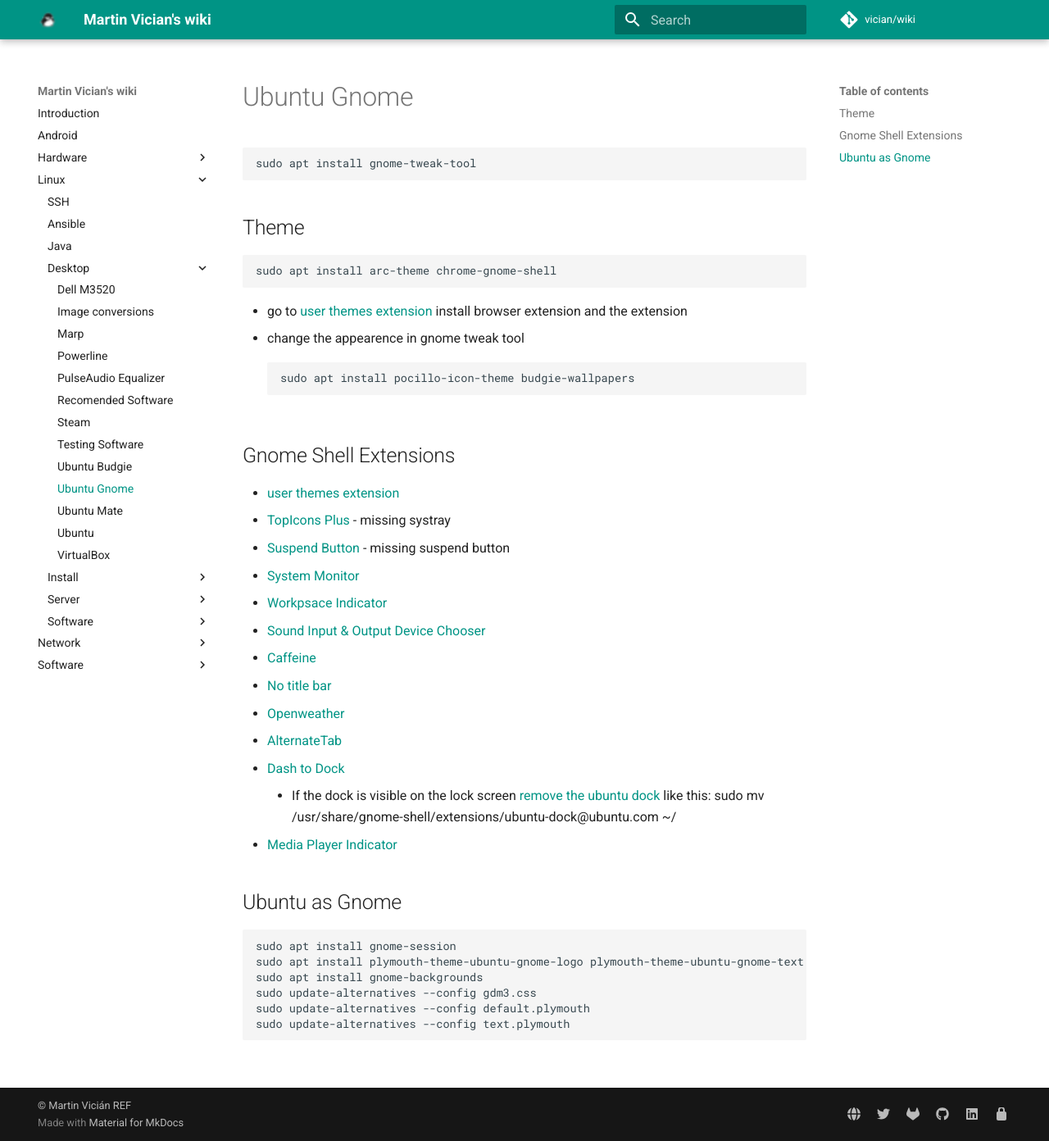
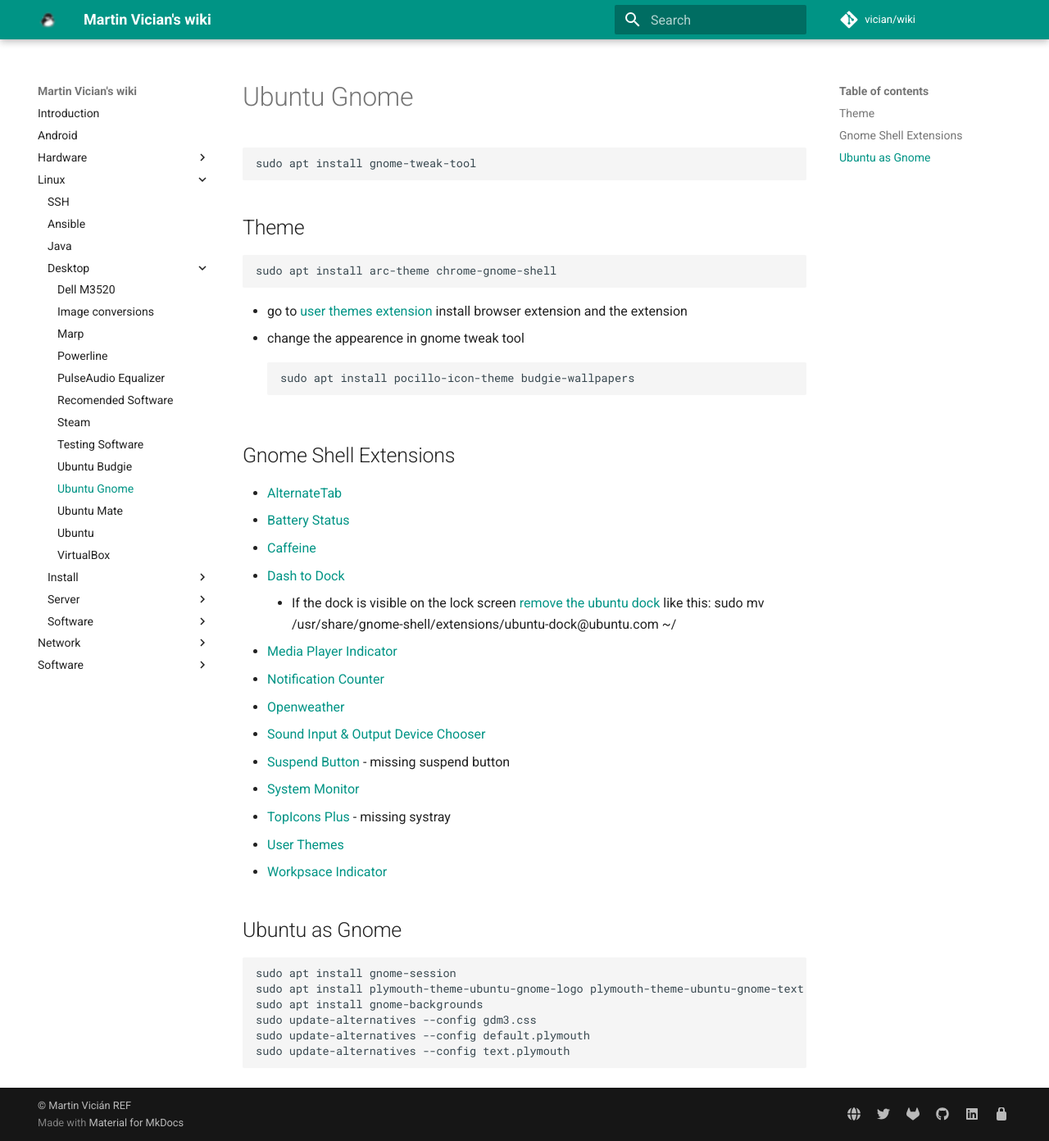
Before and after one commit to vician/wiki, an MkDocs documentation site: the page built from docs/linux/desktop/Ubuntu Gnome.md, in a window 1280 px wide and 1392 px high. Shown: the whole window at 82% size. Built offline with MkDocs 1.6.1 and Material for MkDocs 9.7.7, drawn with Linux system fonts in a browser that asks for light colours; comment, search, counter and statistics services are not loaded.

Commit message:
changed g3 extensions

```diff
--- a/docs/linux/desktop/Ubuntu Gnome.md
+++ b/docs/linux/desktop/Ubuntu Gnome.md
@@ -11,20 +11,21 @@
 
 ## Gnome Shell Extensions
 
-- [user themes extension](https://extensions.gnome.org/extension/19/user-themes/)
-- [TopIcons Plus](https://extensions.gnome.org/extension/1031/topicons/) - missing systray
-- [Suspend Button](https://extensions.gnome.org/extension/826/suspend-button/) - missing suspend button
-- [System Monitor](https://extensions.gnome.org/extension/120/system-monitor/)
-- [Workpsace Indicator](https://extensions.gnome.org/extension/21/workspace-indicator/)
-- [Sound Input & Output Device Chooser](https://extensions.gnome.org/extension/906/sound-output-device-chooser/)
+- [AlternateTab](https://extensions.gnome.org/extension/15/alternatetab/)
+- [Battery Status](https://extensions.gnome.org/extension/817/battery-status/)
 - [Caffeine](https://extensions.gnome.org/extension/517/caffeine/)
-- [No title bar](https://extensions.gnome.org/extension/1267/no-title-bar/)
-- [Openweather](https://extensions.gnome.org/extension/750/openweather/)
-- [AlternateTab](https://extensions.gnome.org/extension/15/alternatetab/)
 - [Dash to Dock](https://extensions.gnome.org/extension/307/dash-to-dock/)
 	- If the dock is visible on the lock screen [remove the ubuntu dock](https://github.com/micheleg/dash-to-dock/issues/649) like this:
 			sudo mv /usr/share/gnome-shell/extensions/ubuntu-dock@ubuntu.com ~/
 - [Media Player Indicator](https://extensions.gnome.org/extension/55/media-player-indicator/)
+- [Notification Counter](https://extensions.gnome.org/extension/1386/notification-counter/)
+- [Openweather](https://extensions.gnome.org/extension/750/openweather/)
+- [Sound Input & Output Device Chooser](https://extensions.gnome.org/extension/906/sound-output-device-chooser/)
+- [Suspend Button](https://extensions.gnome.org/extension/826/suspend-button/) - missing suspend button
+- [System Monitor](https://extensions.gnome.org/extension/120/system-monitor/)
+- [TopIcons Plus](https://extensions.gnome.org/extension/1031/topicons/) - missing systray
+- [User Themes](https://extensions.gnome.org/extension/19/user-themes/)
+- [Workpsace Indicator](https://extensions.gnome.org/extension/21/workspace-indicator/)
 
 
 ## Ubuntu as Gnome
```
